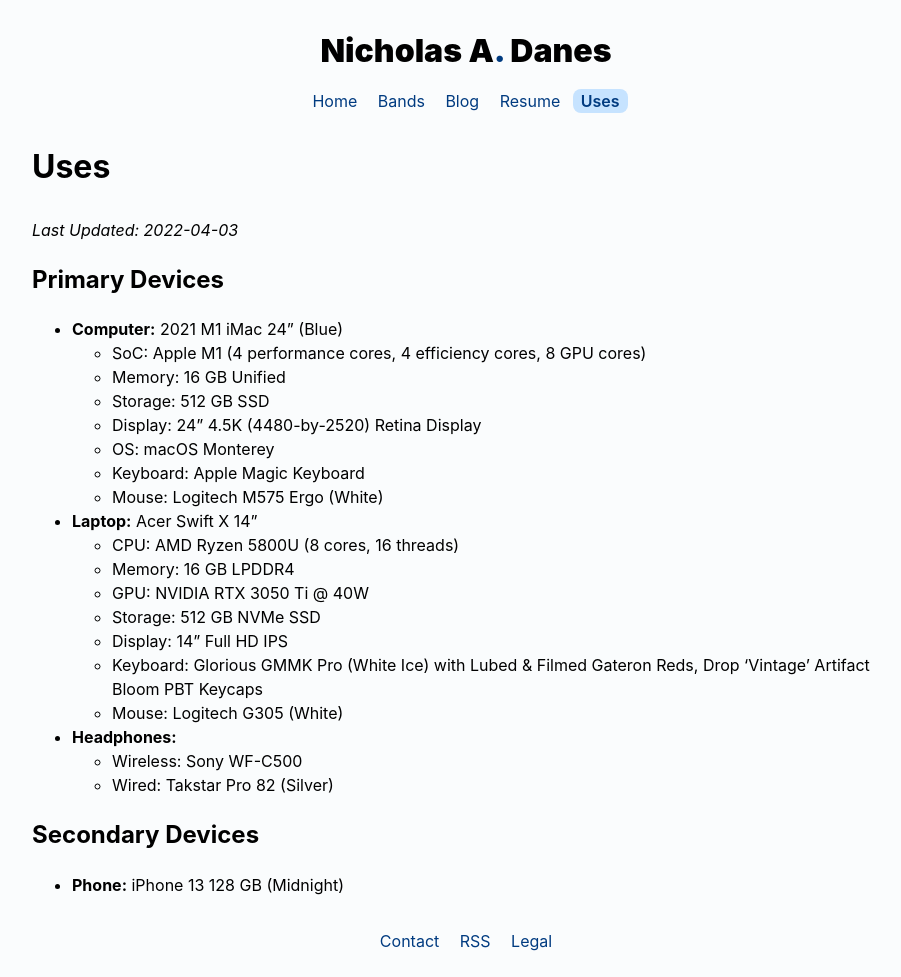
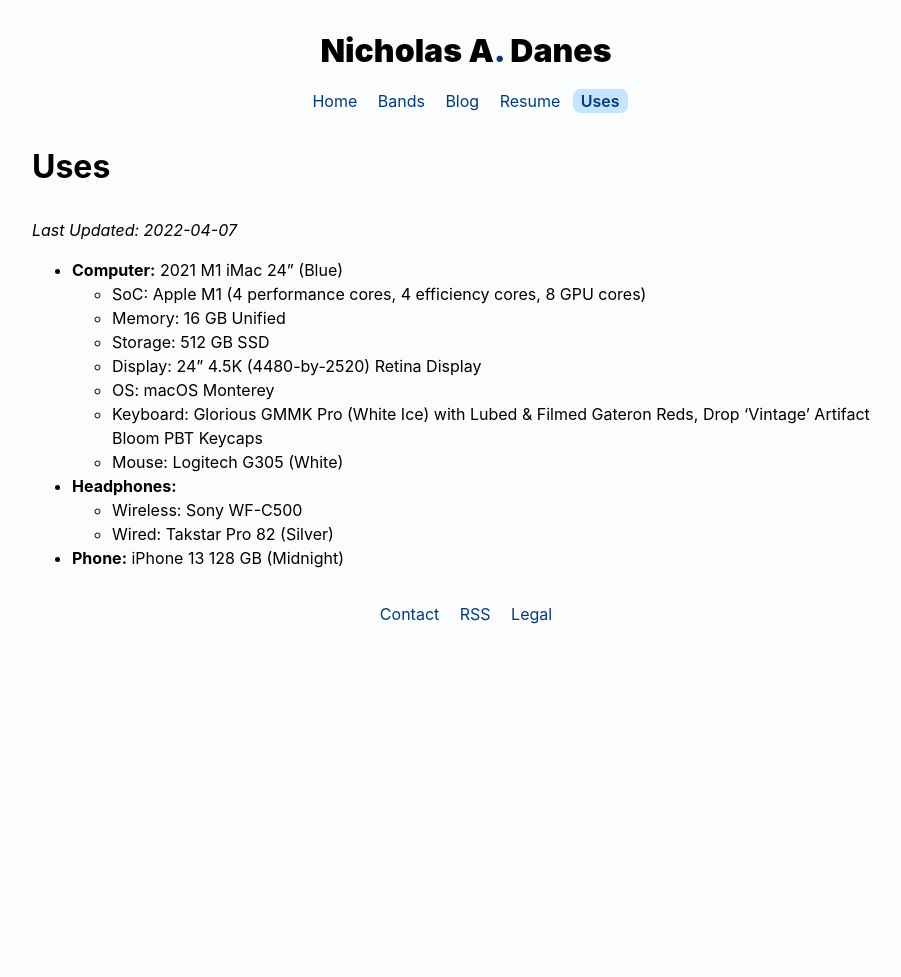
Before and after one commit to danesnick/old_website, a Jekyll site: the page built from uses.markdown, in a window 1280 px wide. Shown: the whole page, without its empty margins (174-1075 px from the left). Built offline with Jekyll 4.4.1, drawn with Linux system fonts in a browser that asks for light colours; after the commit the page ends 900 px from its top, so only the background shows below that.

Commit message:
Updated uses page

```diff
--- a/uses.markdown
+++ b/uses.markdown
@@ -6,29 +6,18 @@
 # Uses
 
 
-*Last Updated: 2022-04-03*
+*Last Updated: 2022-04-07*
 
-## Primary Devices
 * **Computer:** 2021 M1 iMac 24" (Blue)
 	+ SoC: Apple M1 (4 performance cores, 4 efficiency cores, 8 GPU cores)
 	+ Memory: 16 GB Unified
 	+ Storage: 512 GB SSD
 	+ Display: 24" 4.5K (4480-by-2520) Retina Display
 	+ OS: macOS Monterey
-	* Keyboard: Apple Magic Keyboard
-	* Mouse: Logitech M575 Ergo (White)
-* **Laptop:** Acer Swift X 14"
-	+ CPU: AMD Ryzen 5800U (8 cores, 16 threads)
-	+ Memory: 16 GB LPDDR4
-	+ GPU: NVIDIA RTX 3050 Ti @ 40W
-	+ Storage: 512 GB NVMe SSD
-	+ Display: 14" Full HD IPS
 	* Keyboard: Glorious GMMK Pro (White Ice) with Lubed & Filmed Gateron Reds, Drop 'Vintage' Artifact Bloom PBT Keycaps
 	* Mouse: Logitech G305 (White)
 * **Headphones:**
 	* Wireless: Sony WF-C500
 	* Wired: Takstar Pro 82 (Silver)
 
-## Secondary Devices
-
 * **Phone:** iPhone 13 128 GB (Midnight)
```
